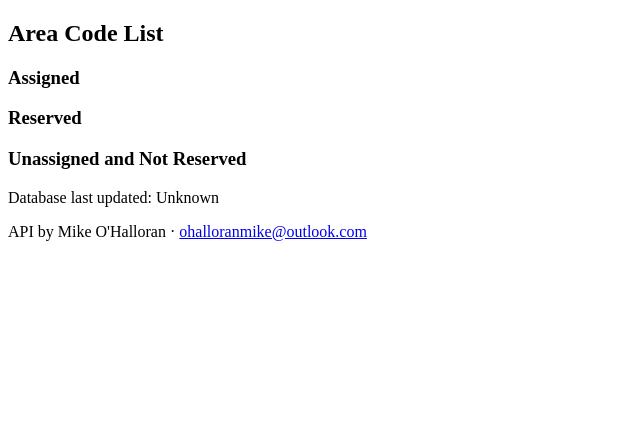
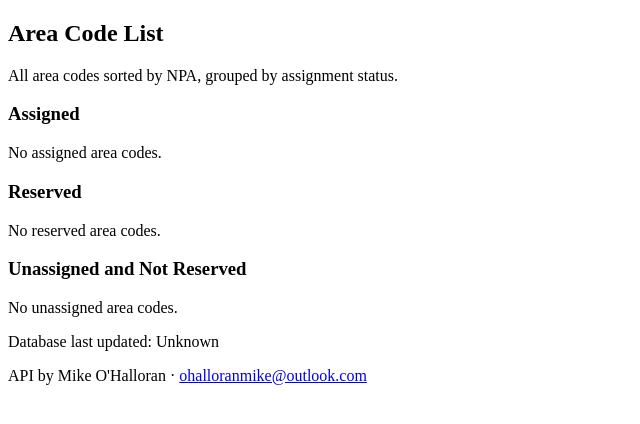
Before and after one commit to ohalloranmike/new_nanpa2, a FastAPI app: template templates/lists/aclist.html in a window 1280 px wide. Shown: the part 158-582 px from the top of the page, without its empty margins (0-640 px from the left). Run offline with FastAPI, Linux system fonts and the light colour scheme; the template is opened without the code that fills it, so the values that code supplies are empty; parts of the project's set-up code (start-up, migrations or seed data) failed here and were passed over.

Commit message:
Improve Canada maps and area code list layout.
Show province maps before national Canada images on browse and lookup pages, and split the area code list into separate Assigned, Reserved, and Unassigned sections.

Co-authored-by: Cursor <cursoragent@cursor.com>

```diff
--- a/app/routes/browse.py
+++ b/app/routes/browse.py
@@ -2,7 +2,7 @@ from fastapi import APIRouter, Query, Request
 
 from app.constants import CANADA_PT, STATES, US_STATE_QUERY_ALIASES, US_TERRITORIES
 from app.database import fetch_all
-from app.maps import canada_map_for_location, country_map_for_location, territory_map_for_code, us_state_map_images
+from app.maps import canada_map_images, country_map_for_location, territory_map_for_code, us_state_map_images
 from app.templating import render
 
 router = APIRouter()
@@ -191,7 +191,7 @@ def area_code_maps(request: Request, state: str = Query("")):
                 "title": state.title(),
                 "state_code": CANADA_PT[state],
                 "npas": npas,
-                "map_file": canada_map_for_location(state),
+                "map_images": canada_map_images(state),
             },
         )
 
--- a/app/routes/lookup.py
+++ b/app/routes/lookup.py
@@ -9,7 +9,7 @@ from app.constants import (
 )
 from app.database import fetch_all, fetch_one, row_to_dict
 from app.maps import (
-    canada_map_for_location,
+    canada_map_images,
     country_map_for_location,
     territory_map_for_code,
     us_state_map_images,
@@ -97,7 +97,7 @@ def area_codes(request: Request, npa: str = Query("", min_length=0)):
                 "province_name": location,
                 "province_abbr": province_abbr,
                 "office_codes_by_status": office_codes_by_status,
-                "map_file": canada_map_for_location(location),
+                "map_images": canada_map_images(location),
             },
         )
 
@@ -190,6 +190,6 @@ def office_codes(request: Request, npa_nxx: str = Query("", alias="npa-nxx")):
             "exchange_area": ca_row["ExchangeArea"],
             "ocn": ca_row["OCN"],
             "company": ca_row["Company"],
-            "map_file": canada_map_for_location(ac_row["LOCATION"]),
+            "map_images": canada_map_images(ac_row["LOCATION"]),
         },
     )
--- a/templates/lists/aclist.html
+++ b/templates/lists/aclist.html
@@ -2,28 +2,48 @@
 {% block content %}
 <section class="card">
     <h2>Area Code List</h2>
+    <p class="meta">All area codes sorted by NPA, grouped by assignment status.</p>
+</section>
+
+<section class="card">
     <h3>Assigned</h3>
+    {% if assigned %}
         {% for item in assigned %}
             <p>
                 <a href="{{ url_for('lookup.area_codes', npa=item.NPA_ID) }}"><strong>{{ item.NPA_ID }}</strong></a>
                 — {{ item.type_of_code }}, {{ item.location }}, {{ item.country }}
             </p>
         {% endfor %}
+    {% else %}
+        <p>No assigned area codes.</p>
+    {% endif %}
+</section>
 
+<section class="card">
     <h3>Reserved</h3>
+    {% if reserved %}
         {% for item in reserved %}
             <p>
                 <a href="{{ url_for('lookup.area_codes', npa=item.NPA_ID) }}"><strong>{{ item.NPA_ID }}</strong></a>
                 — {{ item.type_of_code }}, {{ item.location }}, {{ item.country }}
             </p>
         {% endfor %}
+    {% else %}
+        <p>No reserved area codes.</p>
+    {% endif %}
+</section>
 
+<section class="card">
     <h3>Unassigned and Not Reserved</h3>
+    {% if unassigned %}
         {% for item in unassigned %}
             <p>
                 <a href="{{ url_for('lookup.area_codes', npa=item.NPA_ID) }}"><strong>{{ item.NPA_ID }}</strong></a>
                 — {{ item.type_of_code }}, {{ item.location }}, {{ item.country }}
             </p>
         {% endfor %}
+    {% else %}
+        <p>No unassigned area codes.</p>
+    {% endif %}
 </section>
 {% endblock %}
```
Also changed, not shown: app/maps.py (+9 -0 lines), templates/browse/maps_canada.html (+5 -3 lines), templates/lookup/canada_area_code.html (+5 -3 lines), templates/lookup/canada_office_code.html (+5 -3 lines). Lines whose indentation alone changed are shown as unchanged.
